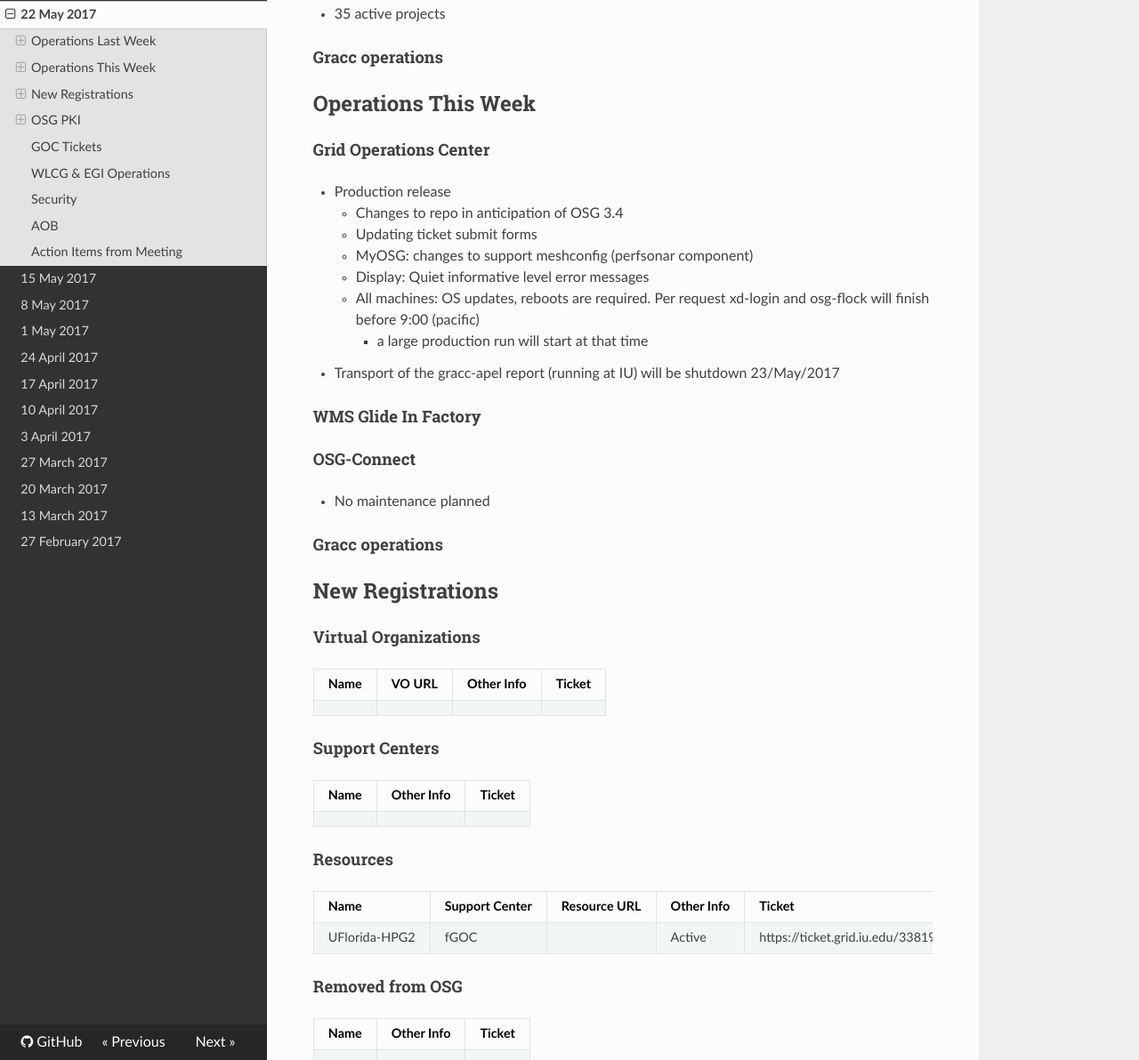
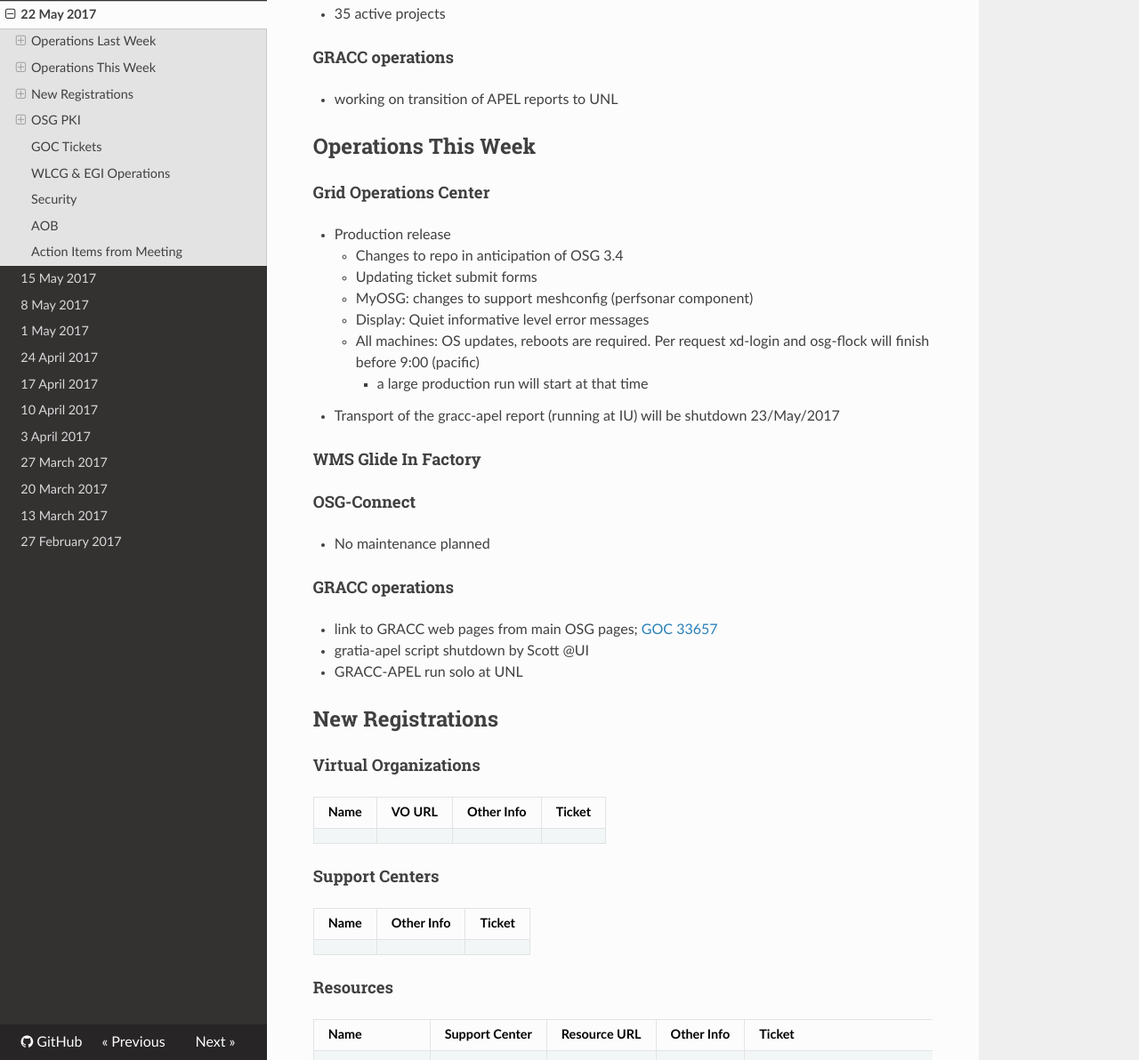
Before and after one commit to osg-htc/operations, an MkDocs documentation site: the page built from docs/WeeklyMinutes/22May2017.md, in a window 1280 px wide and 1400 px high, scrolled down 1400 px. Shown: the part 208-1400 px from the top of the window at 89% size. Built offline with MkDocs 1.6.1, drawn with Linux system fonts in a browser that asks for light colours; nearby versions of some CDN libraries; old or Windows-style settings are respelled for this version of MkDocs.

Commit message:
added minutes for 22May2017 and 05Jun2017

```diff
--- a/docs/WeeklyMinutes/22May2017.md
+++ b/docs/WeeklyMinutes/22May2017.md
@@ -26,7 +26,8 @@
    * 78 active users
    * 35 active projects
 
-#### Gracc operations
+#### GRACC operations
+   * working on transition of APEL reports to UNL
 
 ## Operations This Week
 
@@ -45,7 +46,10 @@
 #### OSG-Connect
    * No maintenance planned
 
-#### Gracc operations
+#### GRACC operations
+   * link to GRACC web pages from main OSG pages; [GOC 33657](https://ticket.opensciencegrid.org/33657)
+   * gratia-apel script shutdown by Scott @UI
+   * GRACC-APEL run solo at UNL
 
 ## New Registrations
 
```
Also changed, not shown: docs/WeeklyMinutes/05Jun2017.md (+5 -2 lines).
